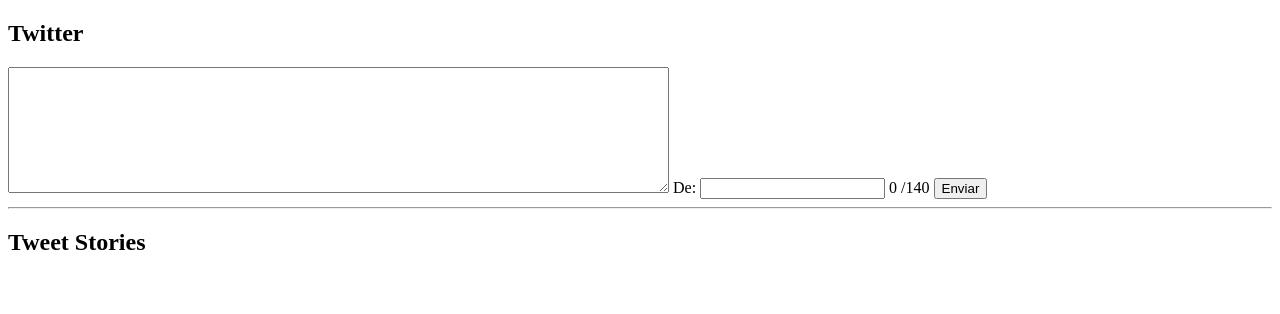
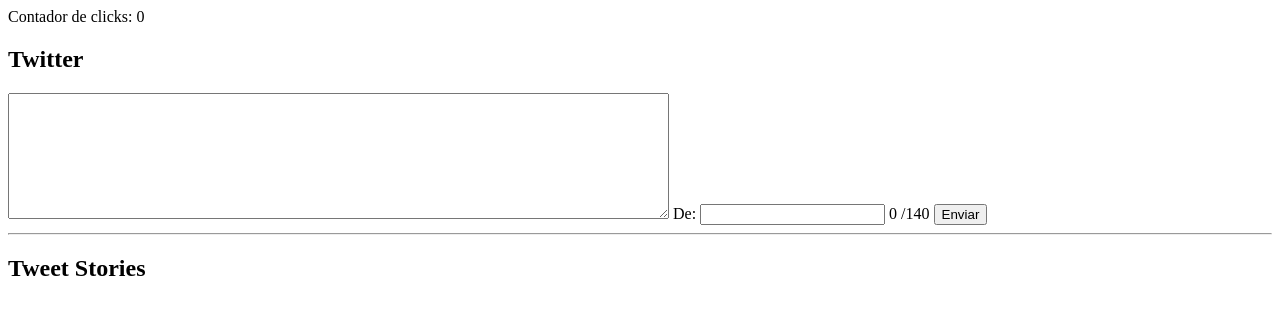
Before and after one commit to AdrianaHY/twitter, a plain HTML site: page index.html in a window 1280 px wide. Drawn offline with Linux system fonts and the light colour scheme.

Commit message:
Tercera versión con readme

```diff
--- a/index.html
+++ b/index.html
@@ -6,7 +6,9 @@
   </head>
   <body>
     <section>
-      <form>
+      <div>
+        <span>Contador de clicks:</span>
+        <span id= "comienzo">0</span>
         <h1>Twitter</h1>
         <textarea name="comentario" rows="8" cols="80" id="comentarioAEscribir"></textarea>
         <span>De:</span>
@@ -15,7 +17,7 @@
         <span>/140</span>
         <button type="button" name="enviar" id="enviar">Enviar</button>
         <hr>
-      </form>
+      </div>
 
     </section>
 
```
Also changed, not shown: 1 other file.
